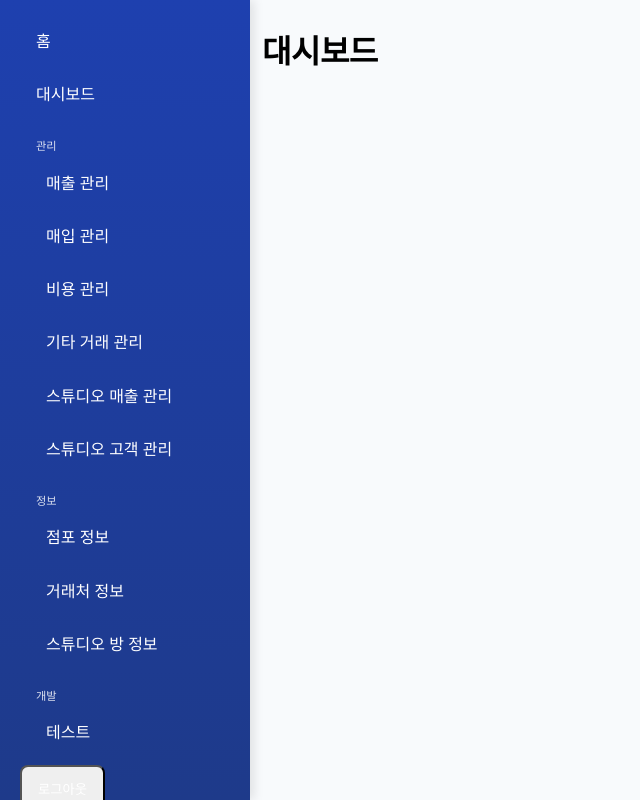
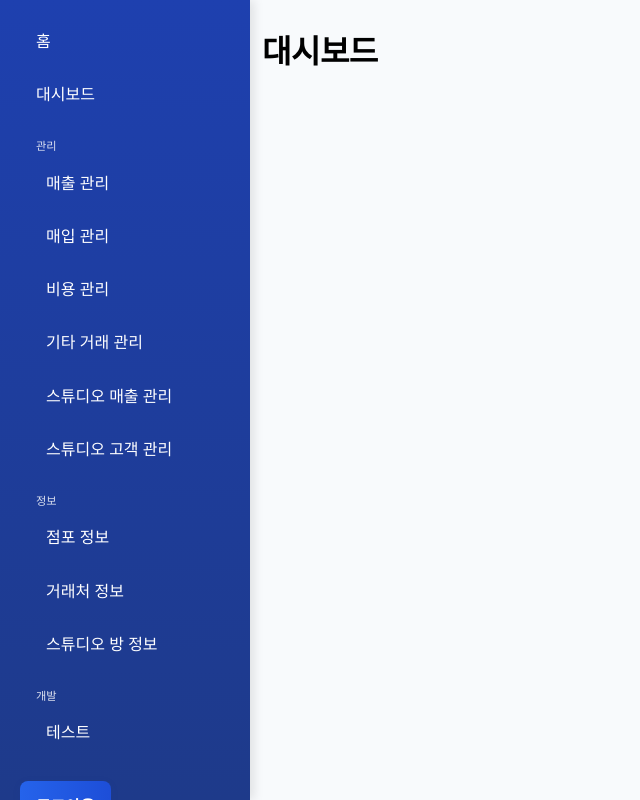
Before and after one commit to wishcrafter/wish25, a Next.js app: page / in a window 1280 px wide. Shown: the whole page, without its empty margins (0-640 px from the left). Built offline with nearby package versions, Linux system fonts and the light colour scheme.

Commit message:
로그아웃 버튼 디자인을 전체 UI와 어울리게 개선 (파란색 계열, 라운드, 그림자, hover 효과 등)

```diff
--- a/app/components/Sidebar.tsx
+++ b/app/components/Sidebar.tsx
@@ -69,7 +69,7 @@ export default function Sidebar() {
           <li className="mt-auto">
             <button
               onClick={handleLogout}
-              className="nav-link w-full text-left text-red-200 hover:text-red-100"
+              className="logout-btn w-full text-left"
             >
               로그아웃
             </button>
--- a/app/globals.css
+++ b/app/globals.css
@@ -1920,3 +1920,23 @@ th,
 td {
   text-align: center;
   }
+
+.logout-btn {
+  background: linear-gradient(90deg, #2563eb 0%, #1d4ed8 100%);
+  color: #fff;
+  border: none;
+  border-radius: 8px;
+  padding: 12px 16px;
+  font-weight: 600;
+  font-size: 1rem;
+  box-shadow: 0 2px 8px rgba(30, 64, 175, 0.08);
+  margin-top: 16px;
+  margin-bottom: 8px;
+  transition: background 0.2s, color 0.2s, box-shadow 0.2s;
+  cursor: pointer;
+}
+.logout-btn:hover {
+  background: linear-gradient(90deg, #1d4ed8 0%, #2563eb 100%);
+  color: #fff;
+  box-shadow: 0 4px 16px rgba(30, 64, 175, 0.15);
+}
--- a/app/management/purchases/components/PurchasesContent.tsx
+++ b/app/management/purchases/components/PurchasesContent.tsx
@@ -42,6 +42,7 @@ interface VendorData {
   store_id: number;
   order: number;
   bank_account: string | null;
+  category: string;
 }
 
 const columnMapping = {
@@ -140,7 +141,7 @@ export default function PurchasesContent({
         }),
 
         fetchData('vendors', {
-          select: 'id, vendor_name, store_id, order, bank_account',
+          select: 'id, vendor_name, store_id, order, bank_account, category',
           filters: {
             eq: { 'category': '매입' }
           },
@@ -412,7 +413,7 @@ export default function PurchasesContent({
 
   // 점포별 거래처 목록 가져오기
   const getStoreVendors = (store: {store_id: number; store_name: string}) => {
-    return vendors.filter(v => v.store_id === store.store_id);
+    return vendors.filter(v => v.store_id === store.store_id && v.category === '매입');
   };
 
   // 새 항목 추가 폼 제출 처리
```
Also changed, not shown: app/management/others/components/OthersContent.tsx (+16 -39 lines).
